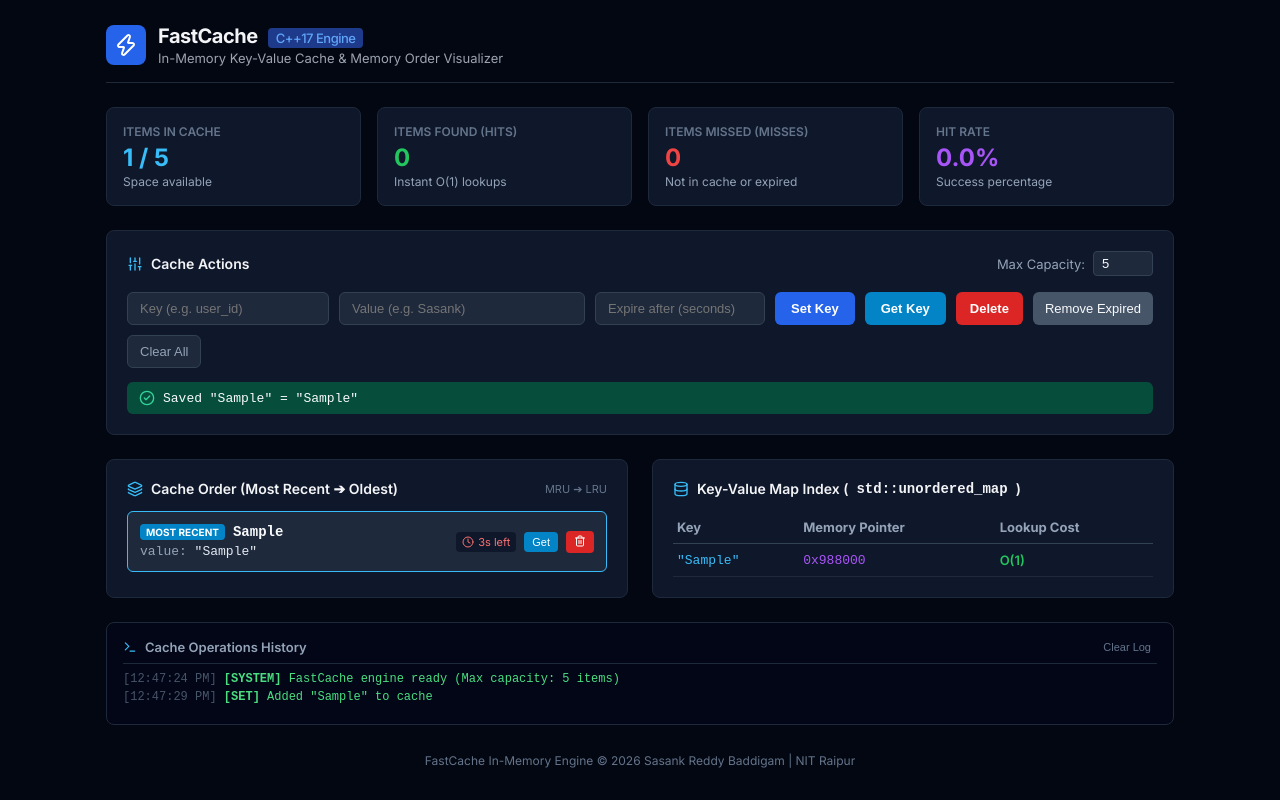
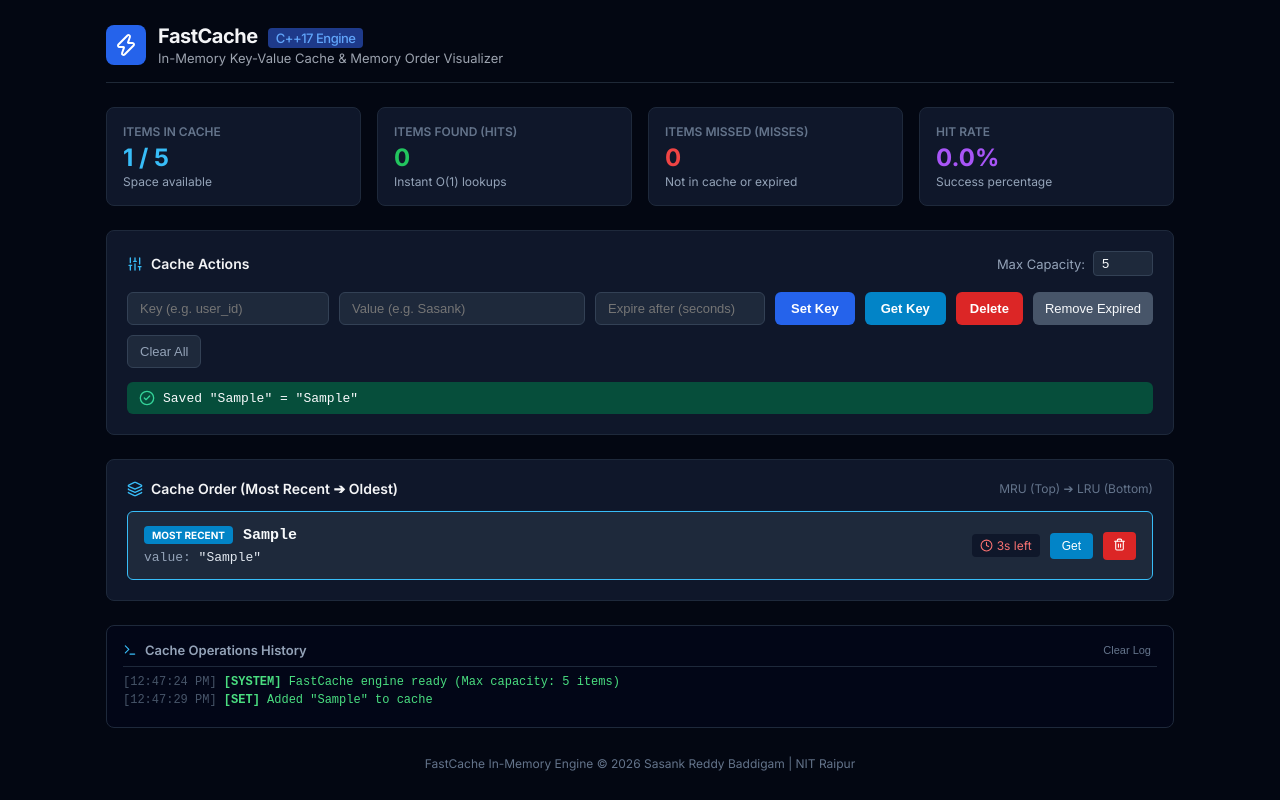
Before and after one commit to Coder1809/FastCache, a React (Vite) app in the folder web/: page / in a window 1280 px wide. Both pictures are taken after typing "Sample", "Sample", "5" into the empty fields and a click on the button "Set Key". Built offline with nearby package versions, Linux system fonts and the light colour scheme; the HTML template or start-up script is replaced by a standard one.

Commit message:
ui: remove key-value map table and focus on full-width cache order view

```diff
--- a/web/src/App.jsx
+++ b/web/src/App.jsx
@@ -267,20 +267,17 @@ export default function App() {
         )}
       </div>
 
-      {/* Main Visualizer Grid */}
-      <div style={{ display: 'grid', gridTemplateColumns: 'repeat(auto-fit, minmax(320px, 1fr))', gap: '24px', marginBottom: '24px' }}>
-
-        {/* Linked List Order View */}
-        <div style={{ background: '#0f172a', border: '1px solid #1e293b', padding: '20px', borderRadius: '8px' }}>
+      {/* Cache Order (Main Visualizer) */}
+      <div style={{ background: '#0f172a', border: '1px solid #1e293b', padding: '20px', borderRadius: '8px', marginBottom: '24px' }}>
         <div style={{ display: 'flex', justifyContent: 'space-between', alignItems: 'center', marginBottom: '14px' }}>
           <div style={{ fontSize: '14px', fontWeight: '600', display: 'flex', alignItems: 'center', gap: '8px' }}>
             <Layers size={16} color="#38bdf8" /> Cache Order (Most Recent ➔ Oldest)
           </div>
-            <span style={{ fontSize: '11px', color: '#64748b' }}>MRU ➔ LRU</span>
+          <span style={{ fontSize: '12px', color: '#64748b' }}>MRU (Top) ➔ LRU (Bottom)</span>
         </div>
 
         {entries.length === 0 ? (
-            <div style={{ padding: '32px', textAlign: 'center', color: '#64748b', fontSize: '13px', border: '1px dashed #334155', borderRadius: '6px' }}>
+          <div style={{ padding: '36px', textAlign: 'center', color: '#64748b', fontSize: '13px', border: '1px dashed #334155', borderRadius: '6px' }}>
             Cache is empty. Use the form above to add your first key-value pair.
           </div>
         ) : (
@@ -291,82 +288,47 @@ export default function App() {
                 style={{
                   background: idx === 0 ? '#1e293b' : idx === entries.length - 1 && entries.length >= capacity ? '#451a03' : '#111827',
                   border: idx === 0 ? '1px solid #38bdf8' : idx === entries.length - 1 && entries.length >= capacity ? '1px solid #b45309' : '1px solid #1f2937',
-                    padding: '12px',
+                  padding: '14px 16px',
                   borderRadius: '6px',
                   display: 'flex',
                   justifyContent: 'space-between',
                   alignItems: 'center'
                 }}>
                 <div>
-                    <div style={{ display: 'flex', alignItems: 'center', gap: '8px' }}>
-                      <span style={{ fontSize: '10px', fontWeight: '700', padding: '2px 6px', borderRadius: '4px', background: idx === 0 ? '#0284c7' : idx === entries.length - 1 && entries.length >= capacity ? '#d97706' : '#334155', color: '#ffffff' }}>
+                  <div style={{ display: 'flex', alignItems: 'center', gap: '10px' }}>
+                    <span style={{ fontSize: '10px', fontWeight: '700', padding: '3px 8px', borderRadius: '4px', background: idx === 0 ? '#0284c7' : idx === entries.length - 1 && entries.length >= capacity ? '#d97706' : '#334155', color: '#ffffff' }}>
                       {idx === 0 ? 'MOST RECENT' : idx === entries.length - 1 ? 'OLDEST (LRU)' : `#${idx + 1}`}
                     </span>
-                      <span style={{ fontWeight: '600', fontSize: '14px', fontFamily: 'monospace', color: '#f8fafc' }}>
+                    <span style={{ fontWeight: '600', fontSize: '15px', fontFamily: 'monospace', color: '#f8fafc' }}>
                       {item.key}
                     </span>
                   </div>
-                    <div style={{ fontSize: '13px', color: '#94a3b8', marginTop: '4px', fontFamily: 'monospace' }}>
-                      value: <span style={{ color: '#e2e8f0' }}>"{item.value}"</span>
+                  <div style={{ fontSize: '13px', color: '#94a3b8', marginTop: '6px', fontFamily: 'monospace' }}>
+                    value: <span style={{ color: '#e2e8f0', fontWeight: '500' }}>"{item.value}"</span>
                   </div>
                 </div>
 
-                  <div style={{ display: 'flex', alignItems: 'center', gap: '8px' }}>
+                <div style={{ display: 'flex', alignItems: 'center', gap: '10px' }}>
                   {item.ttlSeconds !== null && (
-                      <span style={{ fontSize: '11px', color: item.ttlSeconds <= 5 ? '#f87171' : '#38bdf8', background: '#0f172a', padding: '3px 6px', borderRadius: '4px', display: 'flex', alignItems: 'center', gap: '4px' }}>
-                        <Clock size={12} /> {item.ttlSeconds}s left
+                    <span style={{ fontSize: '12px', color: item.ttlSeconds <= 5 ? '#f87171' : '#38bdf8', background: '#0f172a', padding: '4px 8px', borderRadius: '4px', display: 'flex', alignItems: 'center', gap: '4px' }}>
+                      <Clock size={13} /> {item.ttlSeconds}s left
                     </span>
                   )}
                   <button
                     onClick={() => handleGet(item.key)}
-                      style={{ fontSize: '11px', background: '#0284c7', color: '#fff', border: 'none', padding: '4px 8px', borderRadius: '4px', cursor: 'pointer' }}>
+                    style={{ fontSize: '12px', background: '#0284c7', color: '#fff', border: 'none', padding: '6px 12px', borderRadius: '4px', cursor: 'pointer', fontWeight: '500' }}>
                     Get
                   </button>
                   <button
                     onClick={() => handleDel(item.key)}
-                      style={{ fontSize: '11px', background: '#dc2626', color: '#fff', border: 'none', padding: '4px 8px', borderRadius: '4px', cursor: 'pointer' }}>
-                      <Trash2 size={12} />
+                    style={{ fontSize: '12px', background: '#dc2626', color: '#fff', border: 'none', padding: '6px 10px', borderRadius: '4px', cursor: 'pointer' }}>
+                    <Trash2 size={13} />
                   </button>
                 </div>
               </div>
             ))}
           </div>
         )}
-        </div>
-
-        {/* Key-Value Lookup Table */}
-        <div style={{ background: '#0f172a', border: '1px solid #1e293b', padding: '20px', borderRadius: '8px' }}>
-          <div style={{ fontSize: '14px', fontWeight: '600', display: 'flex', alignItems: 'center', gap: '8px', marginBottom: '14px' }}>
-            <Database size={16} color="#38bdf8" /> Key-Value Map Index (<span style={{ fontFamily: 'monospace' }}>std::unordered_map</span>)
-          </div>
-
-          <table style={{ width: '100%', borderCollapse: 'collapse', fontSize: '13px', textAlign: 'left' }}>
-            <thead>
-              <tr style={{ borderBottom: '1px solid #334155', color: '#94a3b8' }}>
-                <th style={{ padding: '8px 4px' }}>Key</th>
-                <th style={{ padding: '8px 4px' }}>Memory Pointer</th>
-                <th style={{ padding: '8px 4px' }}>Lookup Cost</th>
-              </tr>
-            </thead>
-            <tbody>
-              {entries.length === 0 ? (
-                <tr>
-                  <td colSpan="3" style={{ padding: '24px 0', textAlign: 'center', color: '#64748b' }}>
-                    Map is currently empty.
-                  </td>
-                </tr>
-              ) : (
-                entries.map(item => (
-                  <tr key={item.key} style={{ borderBottom: '1px solid #1e293b' }}>
-                    <td style={{ padding: '8px 4px', fontFamily: 'monospace', color: '#38bdf8' }}>"{item.key}"</td>
-                    <td style={{ padding: '8px 4px', fontFamily: 'monospace', color: '#a855f7' }}>0x{(item.key.split('').reduce((acc, c) => acc + c.charCodeAt(0), 0) * 16384).toString(16)}</td>
-                    <td style={{ padding: '8px 4px', color: '#22c55e', fontWeight: '600' }}>O(1)</td>
-                  </tr>
-                ))
-              )}
-            </tbody>
-          </table>
-        </div>
       </div>
 
       {/* Activity Log */}
```
Also changed, not shown: 1 other file (tests, documents, lock files or other folders). Lines whose indentation alone changed are shown as unchanged.
